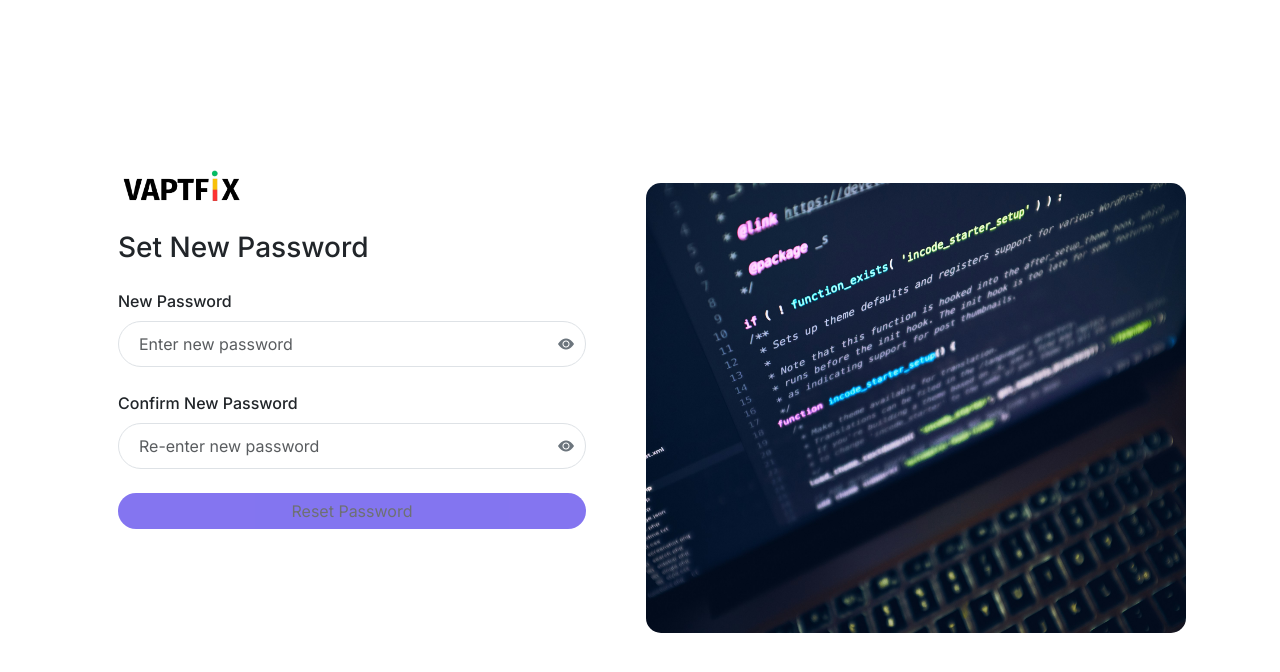
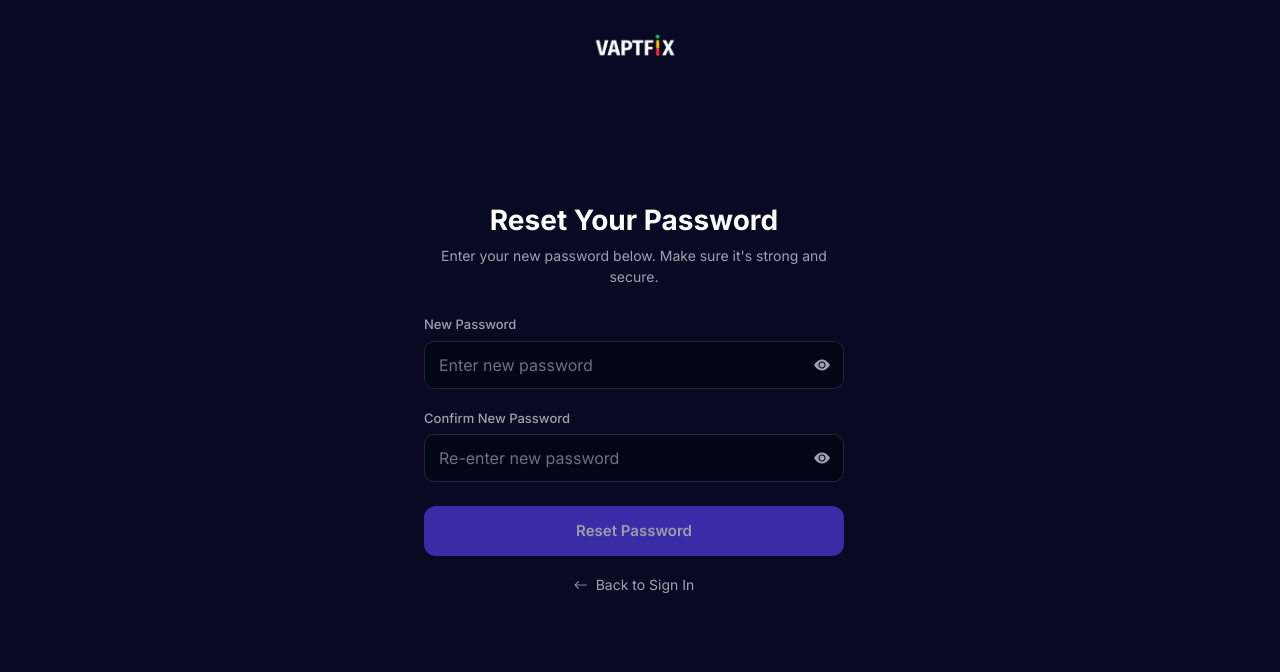
Before and after one commit to arsh321485/vapt-frontend, a Vue app in the folder vapt-fix/: page /set-password/1/1 in a window 1280 px wide. Shown: the top 672 px of the page. Built offline with nearby package versions, Linux system fonts and the light colour scheme; no server answers.

Commit message:
forgot password api integration updated

```diff
--- a/vapt-fix/src/views/admin-views/ResetPasswordView.vue
+++ b/vapt-fix/src/views/admin-views/ResetPasswordView.vue
@@ -1,25 +1,36 @@
 <template>
-  <main>
-    <div class="container d-flex align-items-center justify-content-center min-vh-100">
-    <div class="row overflow-hidden w-100">
-        <div class="col-lg-6 col-md-12 px-5 pb-4 form-section">
-            <img src="@/assets/images/logo-capital.png" alt="" class="mb-4" style="height: 40px;">
-            <h3 class="mb-4">Set New Password</h3>
+  <main class="reset-password-main">
+    <div class="container-fluid vh-100">
+      <div class="row h-100">
+        <!-- FORM SECTION -->
+        <div class="col-12 form-section">
+          <!-- LOGO -->
+          <div class="logo-wrapper">
+            <img src="@/assets/images/vaptfix_white.png" height="28" alt="VAPTFIX">
+          </div>
+
+          <div class="form-area text-white">
+            <div class="form-wrapper">
+              <div class="reset-header mb-4">
+                <h2 class="reset-title">Reset Your Password</h2>
+                <p class="reset-subtitle">Enter your new password below. Make sure it's strong and secure.</p>
+              </div>
 
               <form @submit.prevent="handleResetPassword">
-      <div class="mb-4">
+                <!-- NEW PASSWORD -->
+                <div class="mb-3">
                   <label for="password" class="form-label">New Password</label>
                   <div class="position-relative">
                     <input
                       :type="showPassword ? 'text' : 'password'"
                       id="password"
                       v-model="form.new_password"
-            class="form-control"
+                      class="form-control custom-input"
                       placeholder="Enter new password"
                       @input="validatePassword"
                       required
                     />
-          <span class="password-toggle" @click="showPassword = !showPassword" style="position: absolute; right: 12px; top: 50%; transform: translateY(-50%); cursor: pointer;">
+                    <span class="password-toggle" @click="showPassword = !showPassword">
                       <i :class="showPassword ? 'bi bi-eye-slash-fill' : 'bi bi-eye-fill'"></i>
                     </span>
                   </div>
@@ -30,6 +41,7 @@
                   </ul>
                 </div>
 
+                <!-- CONFIRM PASSWORD -->
                 <div class="mb-4">
                   <label for="confirmPassword" class="form-label">Confirm New Password</label>
                   <div class="position-relative">
@@ -37,30 +49,35 @@
                       :type="showConfirmPassword ? 'text' : 'password'"
                       id="confirmPassword"
                       v-model="form.confirm_password"
-            class="form-control"
+                      class="form-control custom-input"
                       placeholder="Re-enter new password"
                       required
                     />
-          <span class="password-toggle" @click="showConfirmPassword = !showConfirmPassword" style="position: absolute; right: 12px; top: 50%; transform: translateY(-50%); cursor: pointer;">
+                    <span class="password-toggle" @click="showConfirmPassword = !showConfirmPassword">
                       <i :class="showConfirmPassword ? 'bi bi-eye-slash-fill' : 'bi bi-eye-fill'"></i>
                     </span>
                   </div>
                 </div>
 
+                <!-- SUBMIT BUTTON -->
                 <button
                   type="submit"
-        class="btn w-100 btn-vaptfix"
-        style="background-color: #422CE9;"
+                  class="btn reset-btn w-100"
                   :disabled="loading || !isPasswordValid"
                 >
-        {{ loading ? "Saving..." : "Reset Password" }}
+                  <span v-if="loading" class="spinner-border spinner-border-sm me-2"></span>
+                  {{ loading ? "Resetting..." : "Reset Password" }}
                 </button>
+
+                <!-- BACK TO LOGIN -->
+                <div class="text-center mt-3">
+                  <a href="#" @click.prevent="$router.push('/auth')" class="back-link">
+                    <i class="bi bi-arrow-left me-1"></i> Back to Sign In
+                  </a>
+                </div>
               </form>
             </div>
-
-        <!-- Right Image Section -->
-        <div class="col-lg-6 d-none d-lg-block image-section pt-3">
-            <img src="@/assets/images/signin.jpg" alt="" class="img-fluid" style="height: 450px;border-radius: 15px;">
+          </div>
         </div>
       </div>
     </div>
@@ -207,29 +224,206 @@ export default {
 </script>
 
 <style scoped>
-.card {
-  border-radius: 15px;
+/* ===== MAIN CONTAINER ===== */
+.reset-password-main {
+  background: linear-gradient(135deg, rgb(9, 9, 35) 0%, rgb(13, 13, 43) 100%);
+  min-height: 100vh;
+  overflow: hidden;
 }
 
+/* ===== FORM SECTION ===== */
+.form-section {
+  background-color: rgb(9, 9, 35);
+  display: flex;
+  justify-content: center;
+  align-items: center;
+  position: relative;
+  padding: 0;
+}
+
+/* ===== LOGO ===== */
+.logo-wrapper {
+  position: absolute;
+  top: 32px;
+  left: 50%;
+  transform: translateX(-50%);
+  z-index: 10;
+}
+
+/* ===== FORM AREA ===== */
+.form-area {
+  height: 100%;
+  display: flex;
+  align-items: center;
+  justify-content: center;
+  width: 100%;
+  padding: 20px;
+}
+
+.form-wrapper {
+  background: transparent;
+  position: relative;
+  display: flex;
+  flex-direction: column;
+  width: 100%;
+  max-width: 460px;
+  padding: 0 20px;
+}
+
+/* ===== HEADER ===== */
+.reset-header {
+  text-align: center;
+  margin-bottom: 32px;
+}
+
+.reset-title {
+  font-size: 28px;
+  font-weight: 700;
+  color: #fff;
+  margin-bottom: 8px;
+}
+
+.reset-subtitle {
+  font-size: 14px;
+  color: #9ca3af;
+  margin: 0;
+}
+
+/* ===== FORM LABELS ===== */
+.form-label {
+  color: #9ca3af;
+  font-size: 13px;
+  margin-bottom: 6px;
+  font-weight: 500;
+}
+
+/* ===== INPUTS ===== */
+.custom-input {
+  background: #020617;
+  border: 1px solid #1f2937;
+  color: #fff;
+  height: 48px;
+  border-radius: 10px;
+  padding: 0 42px 0 14px;
+  transition: border-color 0.2s ease, box-shadow 0.2s ease;
+}
+
+.custom-input::placeholder {
+  color: #6b7280;
+}
+
+.custom-input:focus {
+  background: #020617;
+  border-color: rgb(90, 68, 255);
+  box-shadow: 0 0 0 3px rgba(90, 68, 255, 0.15);
+  color: #fff;
+  outline: none;
+}
+
+/* ===== PASSWORD TOGGLE ===== */
+.password-toggle {
+  position: absolute;
+  right: 14px;
+  top: 50%;
+  transform: translateY(-50%);
+  cursor: pointer;
+  color: #9ca3af;
+  transition: color 0.2s ease;
+}
+
+.password-toggle:hover {
+  color: rgb(90, 68, 255);
+}
+
+/* ===== PASSWORD RULES ===== */
 .password-rules {
   list-style: none;
   padding-left: 0;
-  font-size: 13px;
+  font-size: 12px;
+  margin-top: 8px;
 }
 
 .password-rules li {
   color: #dc3545;
+  padding: 2px 0;
+  transition: color 0.2s ease;
 }
 
 .password-rules li.valid {
   color: #28a745;
 }
 
-.password-toggle {
-  color: #6c757d;
+.password-rules li::before {
+  content: "✗ ";
+  margin-right: 4px;
 }
 
-.password-toggle:hover {
-  color: #422CE9;
+.password-rules li.valid::before {
+  content: "✓ ";
+}
+
+/* ===== SUBMIT BUTTON ===== */
+.reset-btn {
+  height: 50px;
+  border-radius: 12px;
+  font-weight: 600;
+  background: rgb(90, 68, 255);
+  border: none;
+  color: white;
+  font-size: 15px;
+  transition: transform 0.2s ease, box-shadow 0.2s ease;
+}
+
+.reset-btn:hover:not(:disabled) {
+  background: rgb(80, 58, 245);
+  transform: translateY(-1px);
+  box-shadow: 0 8px 18px rgba(90, 68, 255, 0.3);
+}
+
+.reset-btn:disabled {
+  opacity: 0.6;
+  cursor: not-allowed;
+}
+
+/* ===== BACK LINK ===== */
+.back-link {
+  color: #9ca3af;
+  text-decoration: none;
+  font-size: 14px;
+  transition: color 0.2s ease;
+}
+
+.back-link:hover {
+  color: rgb(90, 68, 255);
+}
+
+/* ===== RESPONSIVE ===== */
+@media (max-width: 768px) {
+  .logo-wrapper {
+    top: 20px;
+  }
+
+  .form-wrapper {
+    max-width: 100%;
+    padding: 0 12px;
+  }
+
+  .reset-title {
+    font-size: 24px;
+  }
+
+  .reset-subtitle {
+    font-size: 13px;
+  }
+}
+
+@media (max-width: 576px) {
+  .custom-input {
+    height: 46px;
+  }
+
+  .reset-btn {
+    height: 48px;
+  }
 }
 </style>
```
Also changed, not shown: vapt-fix/src/views/admin-views/prompt.txt. Lines whose indentation alone changed are shown as unchanged.
